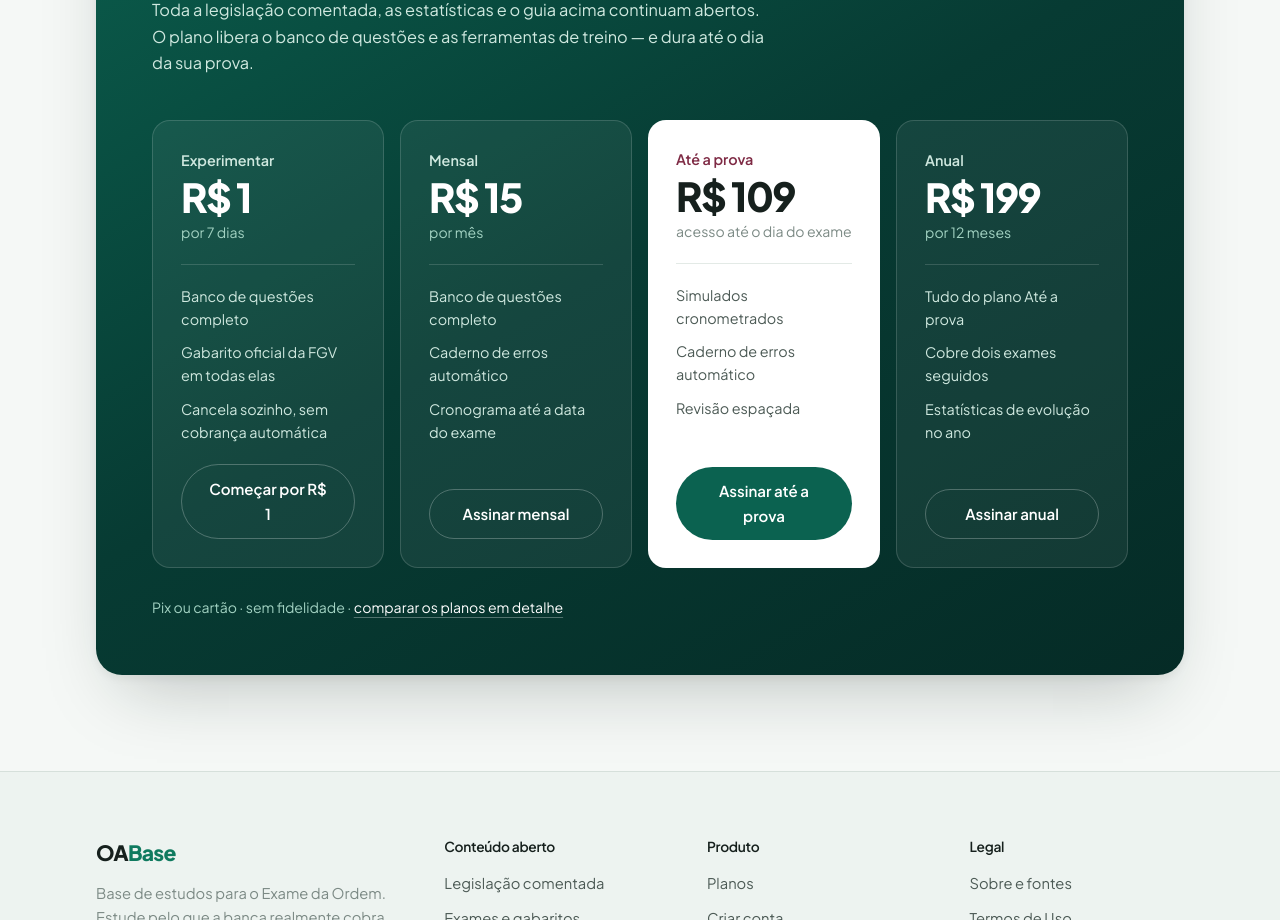
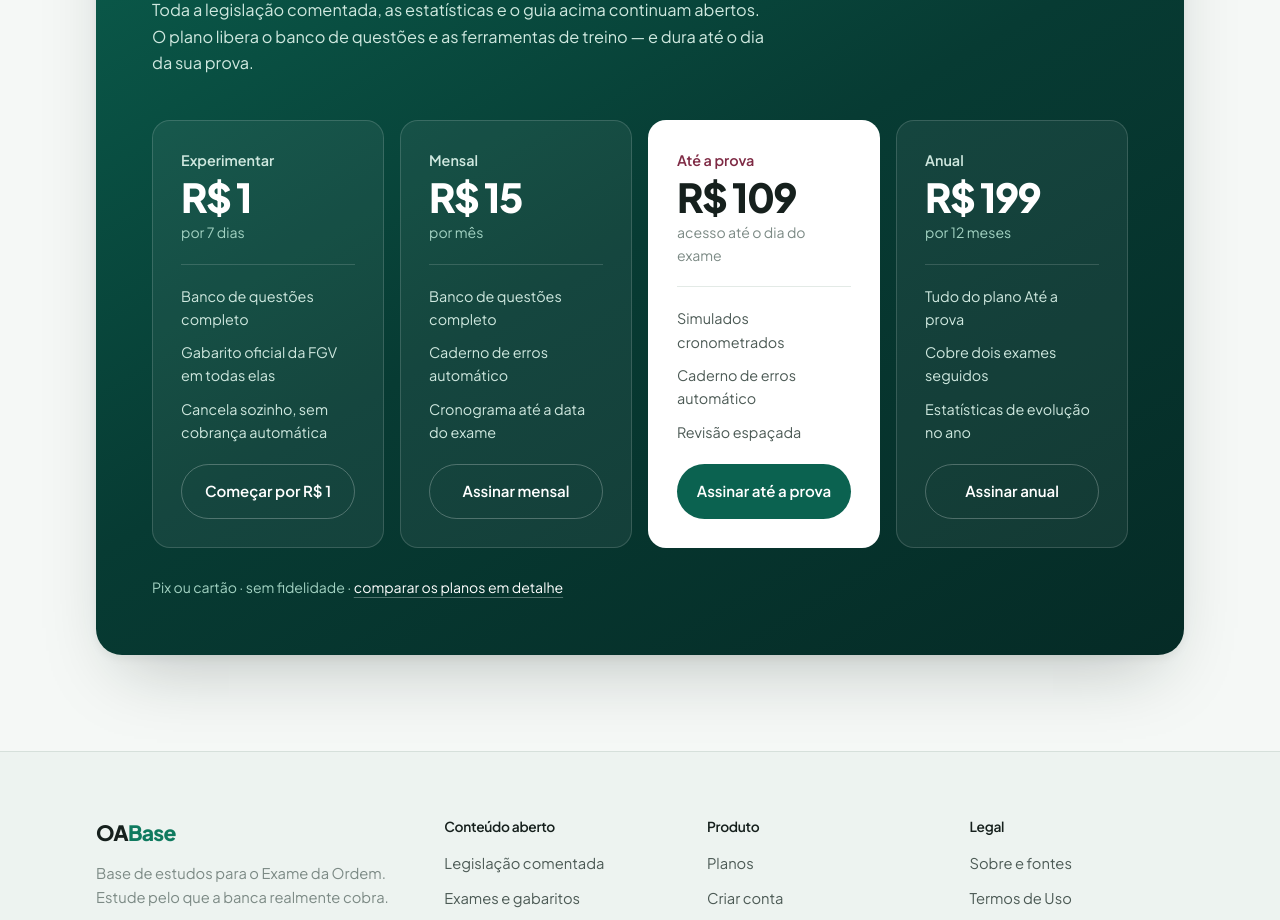
Before and after one commit to yagofontanez/oabase, a Next.js app: page / in a window 1280 px wide. Shown: the part 7000-7920 px from the top of the page. Built offline with nearby package versions, Linux system fonts and the light colour scheme; no server answers; the database is empty.

Commit message:
fix(ui): align plan card heights and buttons on landing and pricing

```diff
--- a/src/app/(site)/page.tsx
+++ b/src/app/(site)/page.tsx
@@ -607,10 +607,13 @@ export default async function Home() {
               {planos.map((plano) => (
                 <div
                   key={plano.chave}
-                  className={`flex flex-col gap-5 rounded-[18px] p-7 ${
+                  // A borda transparente no cartão em destaque não é enfeite:
+                  // sem ela o cartão mede 2px a menos que os vizinhos e todo
+                  // o conteúdo dele — preço, itens, botão — desce 1px.
+                  className={`flex flex-col gap-5 rounded-[18px] border p-7 ${
                     plano.destaque
-                      ? "bg-surface"
-                      : "border border-white/15 bg-white/[0.06]"
+                      ? "border-transparent bg-surface"
+                      : "border-white/15 bg-white/[0.06]"
                   }`}
                 >
                   <div className="flex flex-col gap-1">
@@ -646,7 +649,12 @@ export default async function Home() {
 
                   <Link
                     href={`/app/assinar?plano=${plano.chave}`}
-                    className={`rounded-full px-6 py-3 text-center text-[0.94rem] font-semibold transition-colors ${
+                    // Altura fixa em vez de `py`: "Assinar até a prova" e
+                    // "Começar por R$ 1" quebram em duas linhas na largura do
+                    // cartão, e com padding vertical o botão que quebra fica
+                    // mais alto que o vizinho. A altura comporta as duas
+                    // linhas, então quebrar deixa de mudar o tamanho.
+                    className={`flex min-h-[3.4rem] items-center justify-center rounded-full px-4 text-center text-[0.94rem] leading-tight font-semibold transition-colors ${
                       plano.destaque
                         ? "bg-brand-600 text-white hover:bg-brand-700"
                         : "border border-white/25 text-white hover:bg-white hover:text-brand-800"
--- a/src/app/(site)/precos/page.tsx
+++ b/src/app/(site)/precos/page.tsx
@@ -91,10 +91,15 @@ export default async function PrecosPage() {
           {planos.map((plano) => (
             <div
               key={plano.chave}
-              className={`flex flex-col gap-6 rounded-2xl bg-surface p-8 ${
+              // O destaque vem de um `ring` somado à borda, não de uma borda
+              // mais grossa: `border-2` contra `border` faz o cartão em
+              // destaque medir 2px a menos por dentro, e todo o conteúdo dele
+              // — inclusive o botão — desce 1px em relação aos vizinhos. O
+              // ring é desenhado por sombra e não ocupa espaço.
+              className={`flex flex-col gap-6 rounded-2xl border bg-surface p-8 ${
                 plano.destaque
-                  ? "border-2 border-ouro-500"
-                  : "border border-line"
+                  ? "border-ouro-500 ring-1 ring-ouro-500 ring-inset"
+                  : "border-line"
               }`}
             >
               <div className="flex flex-col gap-1">
@@ -130,7 +135,10 @@ export default async function PrecosPage() {
 
               <Link
                 href={`/app/assinar?plano=${plano.chave}`}
-                className={`rounded-full px-6 py-3 text-center font-semibold transition-colors ${
+                // Altura fixa pelo mesmo motivo da landing: rótulo que quebra
+                // em duas linhas não pode deixar o botão mais alto que o do
+                // cartão ao lado.
+                className={`flex min-h-[3.4rem] items-center justify-center rounded-full px-4 text-center leading-tight font-semibold transition-colors ${
                   plano.destaque
                     ? "bg-ouro-500 text-brand-900 hover:bg-ouro-400"
                     : "border border-line text-ink hover:border-brand-300 hover:text-brand-600"
```
